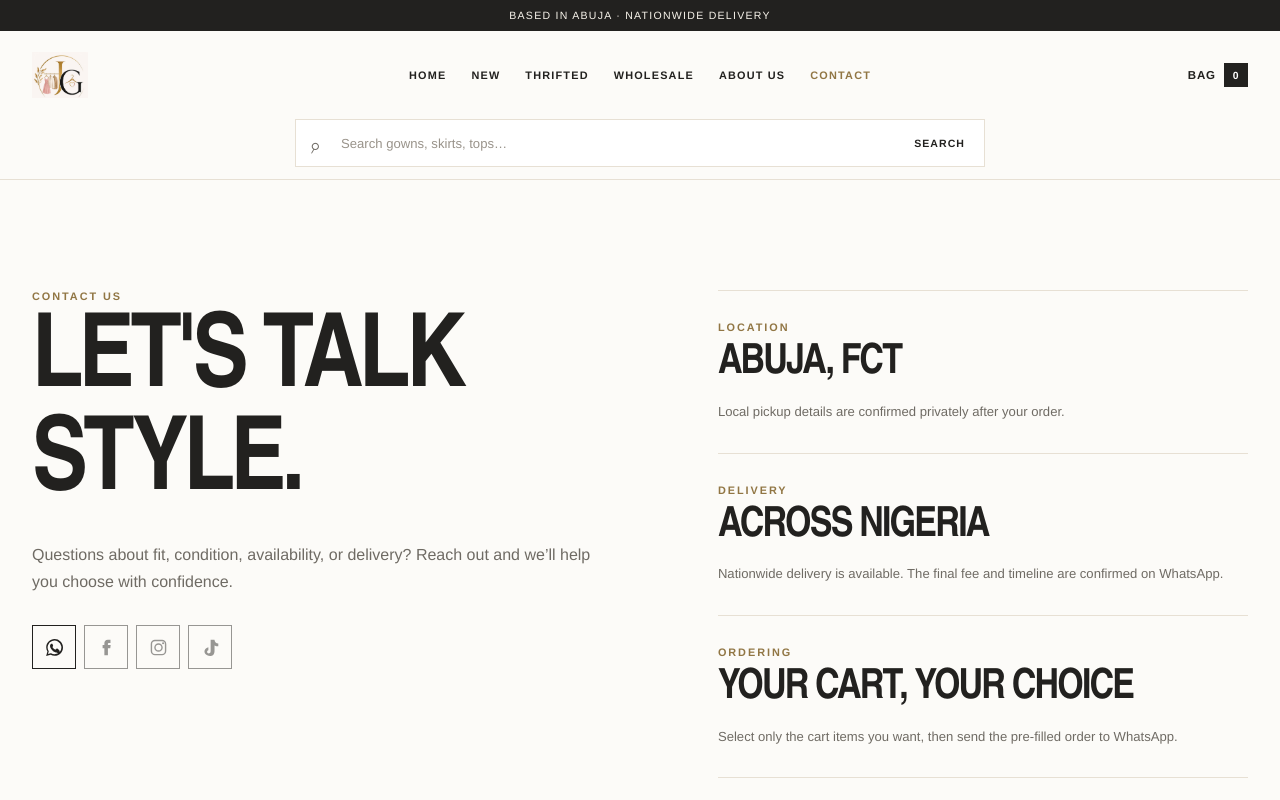
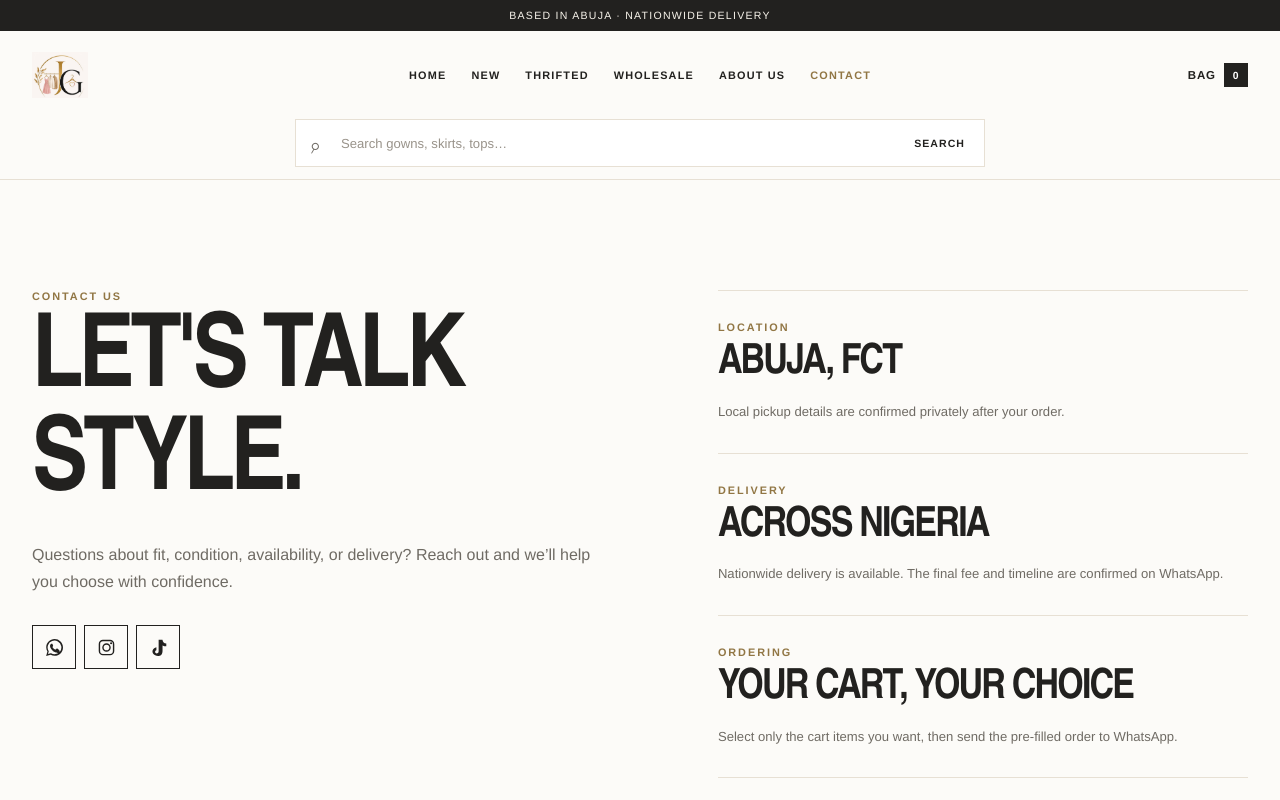
Before and after one commit to joygivercollections/joygiver-collections, a React (Vite) app: page /contact in a window 1280 px wide. Shown: the top 800 px of the page. Built offline with nearby package versions, Linux system fonts and the light colour scheme; no server answers.

Commit message:
feat: connect Instagram and TikTok profiles

```diff
--- a/app/components/SocialLinks.tsx
+++ b/app/components/SocialLinks.tsx
@@ -37,8 +37,8 @@ export function SocialLinks({ className = "", whatsAppNumber = storeConfig.whats
     { name: "tiktok", href: storeConfig.socialLinks.tiktok },
   ];
 
-  return <div className={`social-links ${className}`.trim()}>{links.map(({ name, href }) => (
-    <a key={name} aria-label={labels[name]} aria-disabled={!href} href={href || "#"} onClick={(event) => { if (!href) event.preventDefault(); }} target={href ? "_blank" : undefined} rel={href ? "noreferrer" : undefined} title={href ? labels[name] : `${labels[name]} link coming soon`}>
+  return <div className={`social-links ${className}`.trim()}>{links.filter(({ href }) => Boolean(href)).map(({ name, href }) => (
+    <a key={name} aria-label={labels[name]} href={href} target="_blank" rel="noreferrer" title={labels[name]}>
       <SocialIcon name={name} />
     </a>
   ))}</div>;
--- a/app/config.ts
+++ b/app/config.ts
@@ -3,11 +3,11 @@ export const storeConfig = {
   // Replace these file paths or overwrite the matching files in public/brand.
   logoUrl: "/brand/joygiver-logo.jpeg",
   heroArtUrl: "/brand/family-hero.png",
-  // Add the real profile URLs when they are available.
+  // Keep unavailable social profiles blank so they are not displayed.
   socialLinks: {
     facebook: "",
-    instagram: "",
-    tiktok: "",
+    instagram: "https://www.instagram.com/joygivercollections001/",
+    tiktok: "https://www.tiktok.com/@joygivercollections",
   },
 };
 
```
Also changed, not shown: 2 other files (tests, documents, lock files or other folders).
